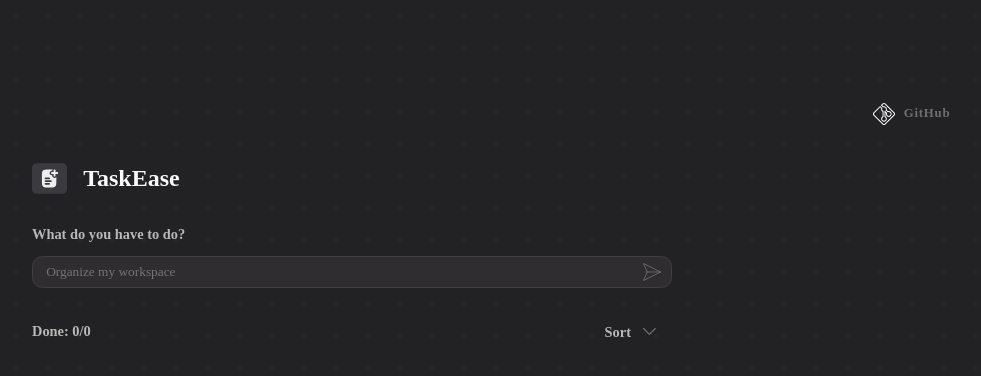
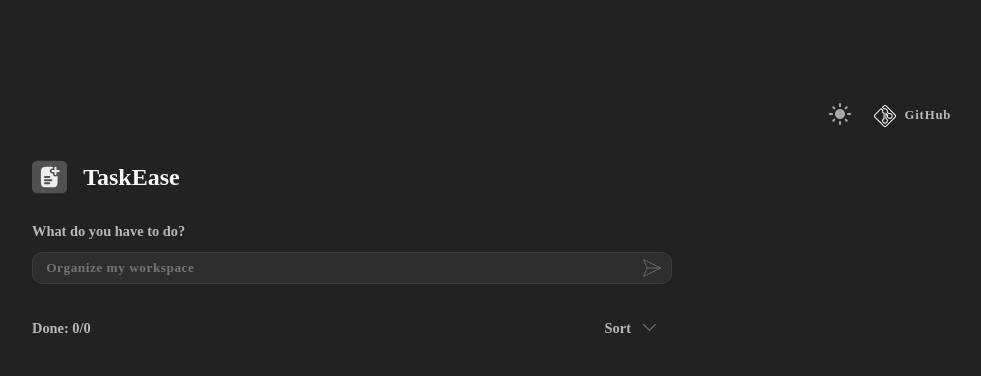
Before and after one commit to aliciamendes/todo-list, an Angular app: page / in a window 1280 px wide. Shown: the top 376 px of the page, without its empty margins (288-1269 px from the left). Built offline with nearby package versions, Linux system fonts and the light colour scheme.

Commit message:
feat: dark mode

```diff
--- a/src/app/app.config.ts
+++ b/src/app/app.config.ts
@@ -11,6 +11,6 @@ export const appConfig: ApplicationConfig = {
     provideRouter(routes),
     provideAnimations(),
     provideToastr(),
-    provideAnimationsAsync(), provideAnimationsAsync(),
+    provideAnimationsAsync(), provideAnimationsAsync(), provideAnimationsAsync(),
   ],
 };
--- /dev/null
+++ b/src/app/core/services/theme-manager.service.ts
@@ -0,0 +1,29 @@
+import { DOCUMENT } from '@angular/common';
+import { Injectable, effect, inject, signal } from '@angular/core';
+
+export type Theme = 'light' | 'dark';
+
+@Injectable({
+  providedIn: 'root',
+})
+export class ThemeManagerService {
+  theme = signal<Theme>('light');
+
+  private _document = inject(DOCUMENT);
+
+  constructor() {
+    effect(() => {
+      if (this.theme() === 'dark') {
+        this._document.documentElement.classList.add('dark');
+      } else {
+        this._document.documentElement.classList.remove('dark');
+      }
+    });
+  }
+
+  toggleTheme() {
+    this.theme.update((value) => {
+      return value === 'light' ? 'dark' : 'light';
+    });
+  }
+}
--- /dev/null
+++ b/src/app/homepage/_homepage.component.theme.scss
@@ -0,0 +1,58 @@
+@use "@angular/material" as mat;
+
+@mixin theme($theme) {
+  .container {
+    background-color: mat.get-theme-color($theme, surface-bright);
+  }
+
+  main .content_message {
+    span {
+      color: mat.get-theme-color($theme, secondary-fixed);
+    }
+  }
+
+  span {
+    color: mat.get-theme-color($theme, secondary-fixed);
+  }
+
+  .messageBox {
+    border: mat.get-theme-color($theme, on-tertiary-fixed);
+    background-color: mat.get-theme-color($theme, surface-container-low);
+  }
+
+  #messageInput {
+    color: mat.get-theme-color($theme, surface-tint);
+  }
+
+  #sendButton:hover svg path,
+  #messageInput:focus ~ #sendButton svg path,
+  #messageInput:valid ~ #sendButton svg path {
+    fill: mat.get-theme-color($theme, tertiary-fixed);
+    stroke: mat.get-theme-color($theme, on-tertiary-fixed);
+  }
+
+  .list_info {
+    span {
+      color: mat.get-theme-color($theme, secondary-fixed);
+    }
+  }
+
+  .wrapper_check {
+    background-color: mat.get-theme-color($theme, surface-container);
+
+    input:checked {
+      background-color: mat.get-theme-color($theme, surface-dim);
+      border: 2px solid mat.get-theme-color($theme, surface-dim);
+    }
+  }
+
+  .list_item {
+    color: mat.get-theme-color($theme, on-tertiary-fixed-variant);
+  }
+
+  .theme-switch {
+    mat-icon {
+      color: mat.get-theme-color($theme, tertiary-fixed-dim);
+    }
+  }
+}
--- a/src/app/homepage/homepage.component.html
+++ b/src/app/homepage/homepage.component.html
@@ -1,6 +1,19 @@
 <div class="container center">
   <div class="details">
-    <button class="goGit">
+    <button
+      class="theme-switch"
+      type="button"
+      aria-label="Alterar tema"
+      mat-icon-button
+      (click)="toggleTheme()"
+      matTooltip="Alterar tema"
+    >
+      <mat-icon>
+        {{ theme() === "light" ? "light_mode" : "dark_mode" }}
+      </mat-icon>
+    </button>
+
+    <button class="goGit" matTooltip="Repositório" aria-label="Repositório">
       <a href="https://github.com/aliciamendes/todo-list" target="_blank">
         <svg
           xmlns="http://www.w3.org/2000/svg"
@@ -23,27 +36,33 @@
     <main>
       <div class="content_title center">
         <svg
-          width="110"
-          height="95"
-          viewBox="0 0 110 95"
+          width="97"
+          height="90"
+          viewBox="0 0 97 90"
           fill="none"
           xmlns="http://www.w3.org/2000/svg"
         >
-          <rect width="109.394" height="95" rx="14" fill="#3B3B3F" />
+          <rect
+            width="96.8981"
+            height="90"
+            rx="15"
+            fill="#D9D9D9"
+            fill-opacity="0.25"
+          />
           <path
             fill-rule="evenodd"
             clip-rule="evenodd"
-            d="M53.5882 19C57.8214 19 61.2131 19 63.9712 19.2078C63.6481 20.0169 63.4704 20.8998 63.4704 21.8243V23.236L62.0586 23.236C58.1602 23.236 54.9998 26.3964 54.9998 30.2948C54.9998 34.1933 58.1602 37.3537 62.0586 37.3537H63.4704V38.7654C63.4704 42.6639 66.6308 45.8243 70.5292 45.8243C72.8384 45.8243 74.8886 44.7154 76.1765 43.0012V52.8823C76.1765 63.5305 76.1765 68.8546 72.8685 72.1626C69.5605 75.4706 64.2364 75.4706 53.5882 75.4706C42.94 75.4706 37.6159 75.4706 34.308 72.1626C31 68.8546 31 63.5305 31 52.8824V41.5882C31 30.94 31 25.6159 34.308 22.308C37.6159 19 42.94 19 53.5882 19ZM42.2943 44.4118C40.7349 44.4118 39.4708 45.6759 39.4708 47.2353C39.4708 48.7947 40.7349 50.0588 42.2943 50.0588H53.5884C55.1478 50.0588 56.4119 48.7947 56.4119 47.2353C56.4119 45.6759 55.1478 44.4118 53.5884 44.4118H42.2943ZM42.2943 52.8824C40.7349 52.8824 39.4708 54.1465 39.4708 55.7059C39.4708 57.2653 40.7349 58.5294 42.2943 58.5294H59.2355C60.7949 58.5294 62.059 57.2653 62.059 55.7059C62.059 54.1465 60.7949 52.8824 59.2355 52.8824H42.2943ZM42.2943 61.3529C40.7349 61.3529 39.4708 62.6171 39.4708 64.1765C39.4708 65.7359 40.7349 67 42.2943 67H53.5884C55.1478 67 56.4119 65.7359 56.4119 64.1765C56.4119 62.6171 55.1478 61.3529 53.5884 61.3529H42.2943Z"
+            d="M47.9704 17C52.1476 17 55.5055 17 58.2437 17.1997C57.9186 18.011 57.7397 18.8967 57.7397 19.8242V21.236H56.1587C52.2602 21.236 49.0998 24.3963 49.0998 28.2948C49.0998 32.1933 52.2602 35.3536 56.1587 35.3536H57.7397V36.7654C57.7397 40.6639 60.9 43.8242 64.7985 43.8242C67.1764 43.8242 69.2796 42.6485 70.5586 40.8466V50.8823C70.5586 61.5305 70.5586 66.8546 67.2506 70.1626C63.9426 73.4706 58.6185 73.4706 47.9704 73.4706H47.0677C36.4195 73.4706 31.0954 73.4706 27.7875 70.1626C24.4795 66.8546 24.4795 61.5305 24.4795 50.8824V39.5882C24.4795 28.94 24.4795 23.6159 27.7875 20.308C31.0954 17 36.4195 17 47.0677 17H47.9704ZM35.9991 42.4108C34.4397 42.4108 33.1756 43.675 33.1756 45.2344C33.1756 46.7938 34.4397 48.0579 35.9991 48.0579H47.5189C49.0783 48.0579 50.3424 46.7938 50.3424 45.2344C50.3424 43.675 49.0783 42.4108 47.5189 42.4108H35.9991ZM35.9991 50.8814C34.4397 50.8814 33.1756 52.1456 33.1756 53.705C33.1756 55.2644 34.4397 56.5285 35.9991 56.5285L53.2788 56.5285C54.8382 56.5285 56.1023 55.2644 56.1023 53.705C56.1023 52.1456 54.8382 50.8814 53.2788 50.8814H35.9991ZM35.9991 59.352C34.4397 59.352 33.1756 60.6162 33.1756 62.1756C33.1756 63.7349 34.4397 64.9991 35.9991 64.9991H47.5189C49.0783 64.9991 50.3424 63.7349 50.3424 62.1756C50.3424 60.6162 49.0783 59.352 47.5189 59.352H35.9991Z"
             fill="#EEEEEE"
           />
           <path
-            d="M70.5298 21.8242L70.5298 38.7654"
+            d="M64.7988 19.8242L64.7988 36.7654"
             stroke="#EEEEEE"
             stroke-width="5.64706"
             stroke-linecap="round"
           />
           <path
-            d="M79 30.2949L62.0588 30.2949"
+            d="M73.4385 28.2949L56.1588 28.2949"
             stroke="#EEEEEE"
             stroke-width="5.64706"
             stroke-linecap="round"
@@ -59,6 +78,7 @@
         <div class="messageBox">
           <input
             id="messageInput"
+            [autocomplete]="false"
             required
             minlength="3"
             type="text"
--- a/src/app/homepage/homepage.component.scss
+++ b/src/app/homepage/homepage.component.scss
@@ -26,28 +26,27 @@
   flex-direction: column;
   width: 100vw;
   height: 100vh;
+  background-color: #222224;
 
-  background-image: radial-gradient(
-    rgba(255, 255, 255, 0.02) 2px,
-    transparent 0
-  );
   background-size: 2rem 2rem;
 }
 
 .details {
   display: flex;
   align-items: center;
-  justify-content: center;
+  justify-content: space-around;
+  width: 9rem;
+  max-width: 9rem;
   align-self: end;
+  margin-right: 1.5rem;
 }
 
 .goGit {
   display: flex;
   background-color: transparent;
   border: none;
-  padding: 0.1rem 0.8rem;
+  padding: 0 0.8rem;
   cursor: pointer;
-  margin-right: 1.8rem;
   transition: all 0.2s linear;
   font-weight: bold;
 
@@ -66,22 +65,31 @@
     width: 1.5rem;
     margin-right: 0.5rem;
     transition: all 0.3s linear;
+    opacity: 1;
+  }
+
+  span {
+    opacity: 1;
   }
 }
 
 .goGit:hover svg {
-  transition: all 0.3s linear;
-  fill: #6a4daa;
+  transition: all 0.2s linear;
+  opacity: 0.6;
 }
 
-.goGit:hover span {
-  transition: all 0.3s linear;
-  color: #4d4d4d;
+.goGit:hover span,
+.theme-switch:hover {
+  transition: all 0.2s linear;
+  opacity: 0.6;
+  cursor: pointer;
 }
 
-.goGit:hover span {
-  transition: all 0.3s linear;
-  color: #8d8d8d;
+.theme-switch {
+  background-color: transparent;
+  border: none;
+  opacity: 1;
+  transition: all 0.2s linear;
 }
 
 .content {
@@ -97,12 +105,7 @@
 }
 
 span {
-  color: #6f6f6f;
   font-weight: bold;
-}
-
-p {
-  color: #bebebe;
 }
 
 main {
@@ -129,7 +132,6 @@ main .content_message {
 
   span {
     font-size: 0.9rem;
-    color: #b8b8b8;
   }
 }
 
@@ -157,13 +159,8 @@ main .content_message {
   border: none;
   padding-left: 10px;
   padding-right: 10px;
-  color: white;
-}
-
-#messageInput:focus ~ #sendButton svg path,
-#messageInput:valid ~ #sendButton svg path {
-  fill: #3c3c3c;
-  stroke: white;
+  font-weight: 600;
+  letter-spacing: 0.5px;
 }
 
 #sendButton {
@@ -188,11 +185,6 @@ main .content_message {
   }
 }
 
-#sendButton:hover svg path {
-  fill: #3c3c3c;
-  stroke: white;
-}
-
 .noteList {
   display: flex;
   align-items: start;
@@ -210,7 +202,6 @@ main .content_message {
   margin: 1rem 0;
 
   span {
-    color: #b8b8b8;
     font-size: 0.9rem;
   }
 
@@ -292,8 +283,8 @@ main .content_message {
     transform: translateY(0);
     pointer-events: auto;
     border-top: transparent;
-    background-color: rgba(255, 255, 255, 0.05);
     border: none;
+    backdrop-filter: blur(10px);
   }
 
   .menu .item:hover .link {
@@ -340,7 +331,7 @@ main .content_message {
     transform: scaleX(0);
     width: 100%;
     height: 100%;
-    background-color: #2b2b2e;
+    background-color: #4c4c7457;
     z-index: -1;
     transform-origin: left;
     transition: transform 0.48s cubic-bezier(0.23, 1, 0.32, 1);
@@ -418,10 +409,6 @@ main .content_message {
       scale: 1.2;
     }
 
-    span {
-      font-size: 1.2rem;
-    }
-
     .input-p {
       display: flex;
       align-items: center;
@@ -432,14 +419,13 @@ main .content_message {
 
 .list_item {
   font-size: 0.9rem;
-  font-weight: 500;
+  font-weight: 600;
   letter-spacing: 0.08rem;
   max-width: 39rem;
   margin-left: 0.5rem;
   white-space: nowrap;
   overflow: hidden;
   text-overflow: ellipsis;
-  color: #b8b8b8;
 }
 
 .check_item_done {
@@ -457,12 +443,12 @@ main .content_message {
   background: transparent;
   border-radius: 0.2rem;
   padding: 0.2rem 0;
-  transition: background-color 0.2s ease-in-out;
+  transition: all 0.2s ease-in-out;
 }
 
 .buttonMore:hover {
   cursor: pointer;
-  background-color: #2b2b2e;
+  filter: brightness(0.8);
 }
 
 .moreOptions {
--- a/src/app/homepage/homepage.component.ts
+++ b/src/app/homepage/homepage.component.ts
@@ -1,8 +1,10 @@
-import { AsyncPipe, CommonModule } from '@angular/common';
+import { BreakpointObserver, Breakpoints } from '@angular/cdk/layout';
+import { CommonModule } from '@angular/common';
 import {
   ChangeDetectorRef,
   Component,
   HostListener,
+  inject,
   OnInit,
 } from '@angular/core';
 import {
@@ -12,13 +14,17 @@ import {
   ReactiveFormsModule,
   Validators,
 } from '@angular/forms';
-import { MatSlideToggleModule } from '@angular/material/slide-toggle';
-import { RouterModule } from '@angular/router';
+import { MatIconModule } from '@angular/material/icon';
+import { MatSelectModule } from '@angular/material/select';
+import { MatTooltipModule } from '@angular/material/tooltip';
+import { RouterLink, RouterLinkActive, RouterModule } from '@angular/router';
 import { ToastrService } from 'ngx-toastr';
+import { map, Observable, shareReplay } from 'rxjs';
 import { Note } from '../core/modules/interface';
 import { NoteService } from '../core/services/note.service';
 import { generatePlaceholder } from '../core/services/random-placeholder.service';
 import { generateUID } from '../core/services/random-uuid.service';
+import { ThemeManagerService } from '../core/services/theme-manager.service';
 import { sortingNotes } from './../core/services/order_notes.service';
 
 @Component({
@@ -28,9 +34,12 @@ import { sortingNotes } from './../core/services/order_notes.service';
     RouterModule,
     ReactiveFormsModule,
     CommonModule,
-    MatSlideToggleModule,
     FormsModule,
-    AsyncPipe,
+    MatIconModule,
+    RouterLink,
+    RouterLinkActive,
+    MatTooltipModule,
+    MatSelectModule,
   ],
   templateUrl: './homepage.component.html',
   styleUrls: ['./homepage.component.scss', './responsive.component.scss'],
@@ -246,4 +255,20 @@ export class HomepageComponent implements OnInit {
     this.isDone();
     this.getNotes();
   }
+
+  private breakpointObserver = inject(BreakpointObserver);
+
+  isHandset$: Observable<boolean> = this.breakpointObserver
+    .observe(Breakpoints.Handset)
+    .pipe(
+      map((result) => result.matches),
+      shareReplay()
+    );
+
+  private themeManager = inject(ThemeManagerService);
+  theme = this.themeManager.theme;
+
+  toggleTheme() {
+    this.themeManager.toggleTheme();
+  }
 }
--- a/src/index.html
+++ b/src/index.html
@@ -57,6 +57,14 @@
       href="https://fonts.googleapis.com/icon?family=Material+Icons"
       rel="stylesheet"
     />
+    <link
+      href="https://fonts.googleapis.com/css2?family=Roboto:wght@300;400;500&display=swap"
+      rel="stylesheet"
+    />
+    <link
+      href="https://fonts.googleapis.com/icon?family=Material+Icons"
+      rel="stylesheet"
+    />
   </head>
   <body class="mat-typography">
     <app-root></app-root>
--- a/src/styles.scss
+++ b/src/styles.scss
@@ -1,3 +1,8 @@
+@use "@angular/material" as mat;
+@use "./app/homepage/_homepage.component.theme" as layout-theme;
+
+@include mat.core();
+
 *,
 *:after,
 *:before {
@@ -6,11 +11,115 @@
   box-sizing: border-box;
   text-decoration: none;
   font-family: "Fira Code";
+  list-style-type: none;
 }
 
+$light-theme: mat.define-theme(
+  (
+    color: (
+      use-system-variables: true,
+    ),
+  )
+);
+
+$dark-theme: mat.define-theme(
+  (
+    color: (
+      use-system-variables: true,
+    ),
+  )
+);
+
+html,
 body {
-  list-style-type: none;
-  background-color: #222224;
+  height: 100%;
+}
+
+html {
+  @include mat.all-component-themes($light-theme);
+  @include layout-theme.theme($light-theme);
+
+  &.dark {
+    @include layout-theme.theme($dark-theme);
+
+    --sys-primary: rgb(65 95 145);
+
+    --sys-on-primary: rgb(255 255 255);
+    --sys-primary-container: rgb(214 227 255);
+    --sys-on-primary-container: rgb(0 27 62);
+    --sys-secondary: rgb(86 95 113);
+    --sys-on-secondary: rgb(255 255 255);
+    --sys-secondary-container: rgb(218 226 249);
+    --sys-on-secondary-container: rgb(19 28 43);
+    --sys-tertiary: rgb(83 90 146);
+    --sys-on-tertiary: rgb(255 255 255);
+    --sys-tertiary-container: rgb(223 224 255);
+    --sys-on-tertiary-container: rgb(13 21 75);
+    --sys-error: rgb(186 26 26);
+    --sys-on-error: rgb(255 255 255);
+    --sys-error-container: rgb(255 218 214);
+    --sys-on-error-container: rgb(65 0 2);
+
+    --sys-on-background: rgb(25 28 32);
+    --sys-surface: rgb(249 249 255);
+    --sys-on-surface: rgb(25 28 32);
+    --sys-surface-variant: rgb(224 226 236);
+    --sys-on-surface-variant: rgb(68 71 78);
+    --sys-outline: rgb(116 119 127);
+    --sys-outline-variant: rgb(196 198 208);
+    --sys-shadow: rgb(0 0 0);
+    --sys-scrim: rgb(0 0 0);
+    --sys-inverse-surface: rgb(46 48 54);
+    --sys-inverse-on-surface: rgb(240 240 247);
+    --sys-inverse-primary: rgb(170 199 255);
+
+    --sys-on-primary-fixed: rgb(0 27 62);
+    --sys-primary-fixed-dim: rgb(170 199 255);
+    --sys-on-primary-fixed-variant: rgb(39 71 119);
+    --sys-on-secondary-fixed: rgb(19 28 43);
+    --sys-secondary-fixed-dim: rgb(190 198 220);
+    --sys-on-secondary-fixed-variant: rgb(62 71 89);
+    --sys-tertiary-fixed: rgb(223 224 255);
+    --sys-on-tertiary-fixed: rgb(13 21 75);
+
+    --sys-surface-container-lowest: rgb(255 255 255);
+
+    --sys-surface-container: rgb(237 237 244);
+    --sys-surface-container-high: rgb(231 232 238);
+    --sys-surface-container-highest: rgb(226 226 233);
+
+    --sys-background: radial-gradient(
+      rgba(18, 222, 69, 0.04) 2px,
+      transparent 0
+    );
+    --sys-primary-fixed: rgb(220, 220, 37);
+
+    --sys-surface-bright: #5c7ad0;
+    --sys-secondary-fixed: #e0e0e0;
+    --sys-surface-container-low: #fefefe80; // messageBox
+    --sys-on-tertiary-fixed: #b8b8b8;
+    --sys-surface-container: #fefefe;
+    --sys-surface-dim: #fc4c00;
+
+    --sys-on-tertiary-fixed-variant: #1f2120;
+    --sys-tertiary-fixed-dim: #bec5d1; //mat icon
+    --sys-surface-tint: #415f91; // messageB
+
+    // sendbutton svg
+    --sys-tertiary-fixed: #fefefe4f;
+    --sys-on-tertiary-fixed: #6367cb;
+
+    // color list item> 1F2120
+  }
+  // color list item> B8B8B8
+  --sys-on-tertiary-fixed-variant: #b8b8b8;
+  --sys-secondary-fixed: #b8b8b8;
+  --sys-tertiary-fixed-dim: #a9a8a8; //mat icon
+  --sys-surface-tint: #818489; // messageB
+
+  // sendbutton svg
+  --sys-tertiary-fixed: #3c3c3c;
+  --sys-on-tertiary-fixed: white;
 }
 
 .toast-center-center {
@@ -63,7 +172,6 @@ body {
   left: 12px;
 }
 
-/* toast styles */
 .toast-title {
   font-weight: bold;
 }
@@ -91,7 +199,6 @@ body {
   font-weight: bold;
   color: #ffffff;
   text-shadow: 0 1px 0 #ffffff;
-  /* opacity: 0.8; */
 }
 
 .toast-close-button:hover,
@@ -101,9 +208,7 @@ body {
   cursor: pointer;
   opacity: 0.4;
 }
-/*Additional properties for button version
- iOS requires the button element instead of an anchor tag.
- If you want the anchor version, it requires `href="#"`.*/
+
 button.toast-close-button {
   padding: 0;
   cursor: pointer;
```
Also changed, not shown: package.json (line endings or trailing spaces), 1 other file (tests, documents, lock files or other folders).
